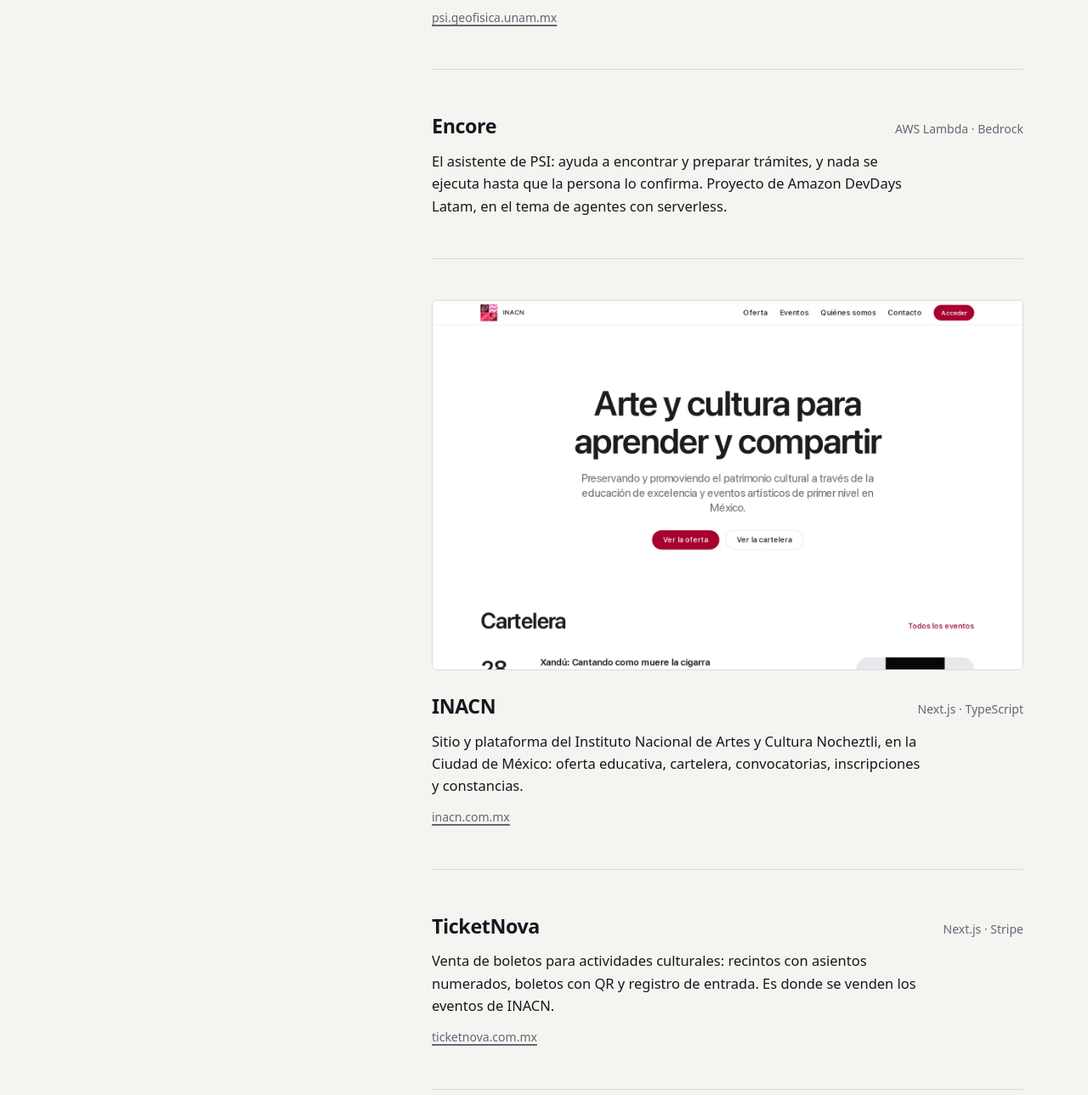
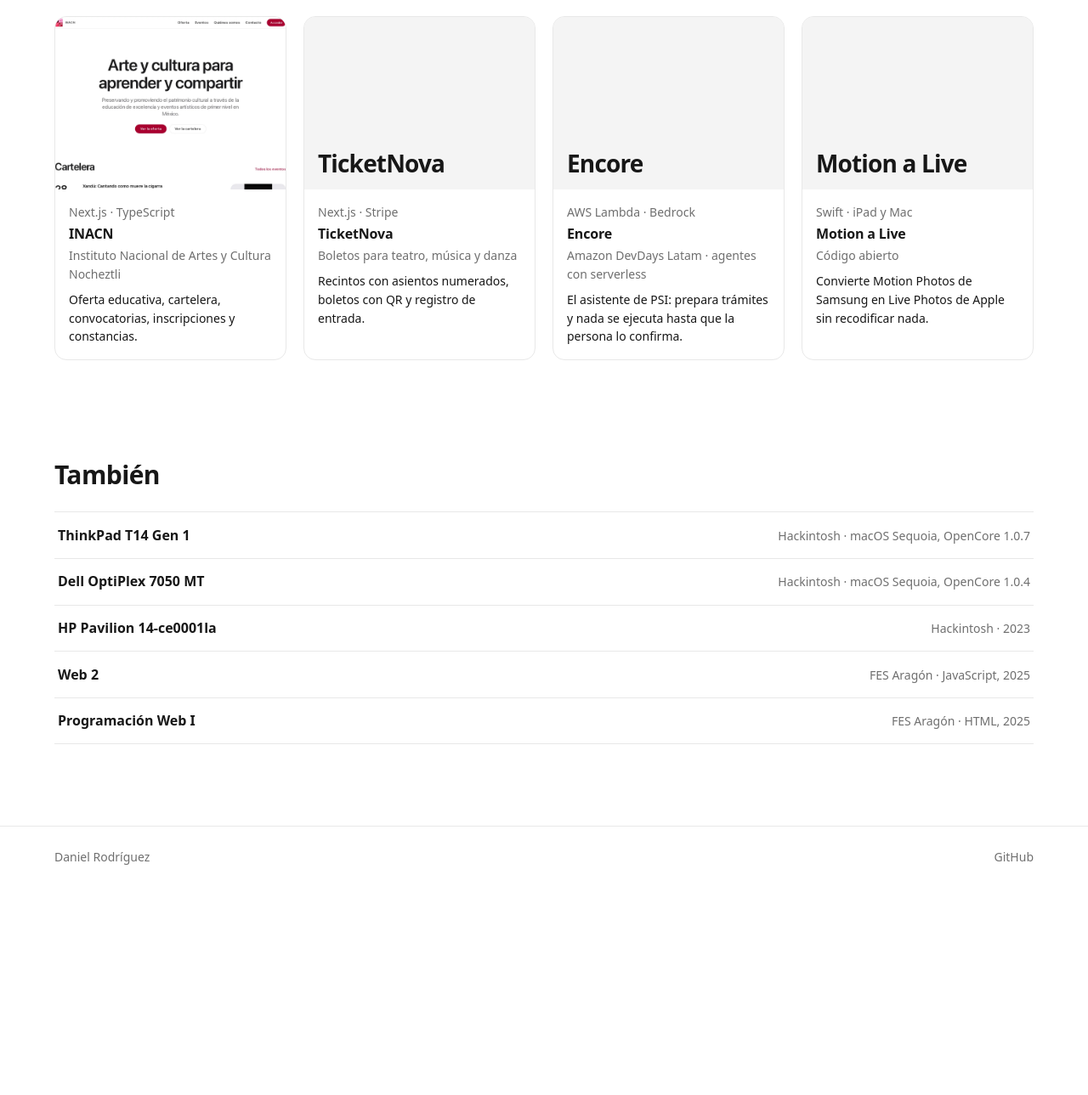
Before and after one commit to danibutnotdani/danibutnotdani.github.io, a plain HTML site: page index.html in a window 1280 px wide. Shown: the part 722-2011 px from the top of the page at 85% size. After the commit the page ends 1767 px from the top, so only its background shows below. Drawn offline with Linux system fonts and the light colour scheme.

Commit message:
Proyectos como cartelera
El proyecto principal a buen tamaño y los demás en tarjetas, como la cartelera de TicketNova. Se quita el texto que no decía nada.

```diff
--- a/index.html
+++ b/index.html
@@ -12,141 +12,173 @@
 <meta property="og:image" content="https://danibutnotdani.github.io/img/psi.webp">
 <meta name="color-scheme" content="light dark">
 <style>
-  /* Gris neutro y la tipografía del sistema: quién soy a la izquierda, el trabajo a la derecha. Sin fuentes externas ni scripts. */
-  :root { --fondo: #f4f4f1; --tinta: #16181d; --suave: #636872; --linea: #dcdcd6; --papel: #fff; }
+  /* Como una cartelera: el proyecto principal a buen tamaño y, debajo, los demás en tarjetas. */
+  :root { --fondo: #fff; --tinta: #171717; --suave: #6f6f6f; --tenue: #f4f4f4; --linea: #e8e8e8; --boton: #171717; --sobre-boton: #fafafa; --radio: 14px; }
   @media (prefers-color-scheme: dark) {
-    :root { --fondo: #101114; --tinta: #e7e8ea; --suave: #9095a0; --linea: #26282d; --papel: #17181c; }
+    :root { --fondo: #171717; --tinta: #fafafa; --suave: #a3a3a3; --tenue: #262626; --linea: #2e2e2e; --boton: #ebebeb; --sobre-boton: #171717; }
   }
   * { box-sizing: border-box; }
-  html { -webkit-text-size-adjust: 100%; scroll-behavior: smooth; }
-  @media (prefers-reduced-motion: reduce) { html { scroll-behavior: auto; } }
-  body { margin: 0; background: var(--fondo); color: var(--tinta); font: 1.03rem/1.6 system-ui, -apple-system, "Segoe UI", Roboto, sans-serif; }
+  html { -webkit-text-size-adjust: 100%; }
+  body { margin: 0; background: var(--fondo); color: var(--tinta); font: 1rem/1.55 system-ui, -apple-system, "Segoe UI", Roboto, sans-serif; }
   p, h1, h2, h3 { margin: 0; }
   ul { list-style: none; margin: 0; padding: 0; }
   img { display: block; width: 100%; height: auto; }
-  a { color: inherit; text-decoration-thickness: 1.5px; text-underline-offset: 3px; }
-  a:focus-visible { outline: 2px solid var(--tinta); outline-offset: 3px; border-radius: 2px; }
-  .saltar { position: absolute; left: -999px; }
-  .saltar:focus { left: 1rem; top: 1rem; background: var(--papel); padding: .5rem .75rem; z-index: 1; }
+  a { color: inherit; text-decoration: none; }
+  a:focus-visible { outline: 2px solid var(--tinta); outline-offset: 4px; border-radius: var(--radio); }
+  .ancho { max-width: 76rem; margin: 0 auto; padding: 0 1.25rem; }
+  @media (min-width: 40rem) { .ancho { padding: 0 2rem; } }
+  .suave { color: var(--suave); }
 
-  .pagina { max-width: 74rem; margin: 0 auto; padding: 0 1.5rem; display: grid; gap: 0 5rem; }
-  header { padding: 4rem 0 1rem; }
-  h1 { font-size: 2.1rem; font-weight: 650; letter-spacing: -0.02em; line-height: 1.1; }
-  .intro { margin-top: 1.1rem; font-size: 1.2rem; line-height: 1.45; max-width: 24rem; }
-  .datos { margin-top: 1.5rem; color: var(--suave); font-size: .95rem; }
-  header nav { margin-top: 2.5rem; display: flex; flex-wrap: wrap; gap: .4rem 1.25rem; font-size: .95rem; }
-  header nav a { text-decoration: none; color: var(--suave); }
-  header nav a:hover { color: var(--tinta); text-decoration: underline; }
+  .barra { display: flex; justify-content: space-between; align-items: center; height: 4rem; border-bottom: 1px solid var(--linea); }
+  .barra .marca { font-weight: 600; }
+  .barra nav { display: flex; gap: .25rem; }
+  .barra nav a { padding: .5rem .75rem; border-radius: 999px; }
+  .barra nav a:hover { background: var(--tenue); }
 
-  main { padding: 2rem 0 3rem; }
-  h2 { font-size: .85rem; font-weight: 600; color: var(--suave); margin: 0 0 1rem; scroll-margin-top: 2rem; }
-  section + section { margin-top: 4rem; }
-  .obra { display: grid; gap: .6rem; padding-bottom: 3rem; margin-bottom: 3rem; border-bottom: 1px solid var(--linea); }
-  .obra:last-child { border-bottom: 0; margin-bottom: 0; padding-bottom: 0; }
-  .captura { margin-bottom: .9rem; border: 1px solid var(--linea); border-radius: 6px; overflow: hidden; background: var(--papel); }
-  .captura img { aspect-ratio: 16 / 10; object-fit: cover; object-position: top; transition: opacity .15s; }
-  a.captura:hover img { opacity: .9; }
-  .cab { display: flex; flex-wrap: wrap; justify-content: space-between; align-items: baseline; gap: .2rem 1rem; }
-  h3 { font-size: 1.45rem; font-weight: 650; letter-spacing: -0.015em; }
-  h3 a { text-decoration: none; }
-  h3 a:hover { text-decoration: underline; }
-  .pila, .dom { font-size: .875rem; color: var(--suave); }
-  .dom:hover { color: var(--tinta); }
-  .obra p.texto { max-width: 36rem; }
-  .lista li { display: flex; flex-wrap: wrap; justify-content: space-between; align-items: baseline; gap: .1rem 1rem; padding: .7rem 0; border-top: 1px solid var(--linea); }
-  .lista li:last-child { border-bottom: 1px solid var(--linea); }
+  .boton { display: inline-flex; align-items: center; height: 3rem; padding: 0 1.75rem; border-radius: 999px; background: var(--boton); color: var(--sobre-boton); font-weight: 500; }
+  .boton:hover { opacity: .88; }
+
+  /* El principal manda: su captura grande y el nombre a todo tamaño. */
+  .principal { display: grid; gap: 2rem; padding: 2.5rem 0 0; }
+  .principal .captura { border-radius: var(--radio); border: 1px solid var(--linea); overflow: hidden; }
+  .principal .captura img { aspect-ratio: 16 / 10; object-fit: cover; object-position: top; }
+  .principal .texto { display: grid; justify-items: start; gap: 1rem; }
+  .principal .texto > .suave { font-size: 1.125rem; }
+  .principal h1 { font-size: clamp(3rem, 9vw, 4.5rem); line-height: 1.05; font-weight: 600; letter-spacing: -0.025em; text-wrap: balance; }
+  .principal .descripcion { font-size: 1.125rem; max-width: 34rem; }
+  .principal .acciones { display: flex; flex-wrap: wrap; align-items: center; gap: .75rem 1.25rem; margin-top: 1rem; }
+  @media (min-width: 64rem) { .principal { grid-template-columns: 1fr 1fr; align-items: center; gap: 4rem; padding-top: 4rem; } }
+
+  section { margin-top: 5rem; }
+  @media (min-width: 40rem) { section { margin-top: 7rem; } }
+  .titulo { display: flex; flex-wrap: wrap; align-items: end; justify-content: space-between; gap: .5rem 1rem; }
+  h2 { font-size: clamp(1.5rem, 3.5vw, 1.875rem); font-weight: 600; letter-spacing: -0.02em; }
+
+  .rejilla { margin-top: 2rem; display: grid; grid-template-columns: 1fr; gap: 1.25rem; }
+  @media (min-width: 36rem) { .rejilla { grid-template-columns: 1fr 1fr; } }
+  @media (min-width: 64rem) { .rejilla { grid-template-columns: repeat(4, 1fr); } }
+  .tarjeta { display: block; height: 100%; border-radius: var(--radio); background: var(--fondo); border: 1px solid var(--linea); overflow: hidden; transition: transform .2s; }
+  a.tarjeta:hover { transform: scale(1.01); }
+  a.tarjeta:active { transform: scale(.99); }
+  @media (prefers-reduced-motion: reduce) { .tarjeta { transition: none; } a.tarjeta:hover, a.tarjeta:active { transform: none; } }
+  .tarjeta .imagen { aspect-ratio: 4 / 3; background: var(--tenue); display: grid; }
+  .tarjeta .imagen img { height: 100%; object-fit: cover; object-position: top; }
+  /* Sin captura, el nombre hace de cartel. */
+  .tarjeta .imagen span { align-self: end; padding: 1rem; font-size: clamp(1.5rem, 3vw, 1.75rem); font-weight: 600; letter-spacing: -0.03em; line-height: 1.05; text-wrap: balance; }
+  .tarjeta .datos { display: grid; align-content: start; gap: .25rem; padding: 1rem; }
+  .tarjeta .datos p { font-size: .875rem; }
+  .tarjeta h3 { font-size: 1rem; font-weight: 600; letter-spacing: -0.01em; line-height: 1.35; }
+  .tarjeta .datos p.que { margin-top: .25rem; color: var(--tinta); }
+
+  .lista { margin-top: 1.25rem; border-top: 1px solid var(--linea); }
+  .lista a { display: flex; flex-wrap: wrap; justify-content: space-between; align-items: baseline; gap: .1rem 1.5rem; padding: .9rem .25rem; border-bottom: 1px solid var(--linea); }
+  .lista a:hover { background: var(--tenue); }
+  .lista b { font-weight: 600; }
   .lista span { font-size: .875rem; color: var(--suave); }
-  footer { grid-column: 1 / -1; padding: 1rem 0 3rem; font-size: .875rem; color: var(--suave); }
 
-  @media (min-width: 60rem) {
-    .pagina { grid-template-columns: 22rem 1fr; padding: 0 1.75rem; }
-    header { position: sticky; top: 0; align-self: start; padding-top: 6rem; }
-    main { padding-top: 6rem; }
-  }
+  footer { margin-top: 6rem; border-top: 1px solid var(--linea); }
+  footer .ancho { display: flex; justify-content: space-between; align-items: center; min-height: 4.5rem; font-size: .875rem; color: var(--suave); }
+  footer a:hover { color: var(--tinta); }
 </style>
 </head>
 <body>
-<a class="saltar" href="#trabajo">Saltar al contenido</a>
-<div class="pagina">
 <header>
-    <h1>Daniel Rodríguez</h1>
-    <p class="intro">Construyo plataformas web para instituciones y, por mi cuenta, apps para resolver cosas mías.</p>
-    <p class="datos">TypeScript, Swift y Kotlin · México</p>
+  <div class="ancho barra">
+    <a class="marca" href="./">Daniel Rodríguez</a>
     <nav aria-label="Secciones">
-      <a href="#trabajo">Trabajo</a>
+      <a href="#proyectos">Proyectos</a>
       <a href="#tambien">También</a>
       <a href="https://github.com/danibutnotdani">GitHub</a>
     </nav>
+  </div>
 </header>
 
-  <main>
-    <section aria-labelledby="trabajo">
-      <h2 id="trabajo">Trabajo</h2>
-
-      <article class="obra">
+<main class="ancho">
+  <article class="principal">
     <a class="captura" href="https://psi.geofisica.unam.mx" aria-label="Abrir PSI">
       <img src="img/psi.webp" width="1600" height="1000" alt="Página de entrada de la Plataforma de Servicios Institucionales del Instituto de Geofísica">
     </a>
-        <div class="cab">
-          <h3><a href="https://psi.geofisica.unam.mx">PSI</a></h3>
-          <p class="pila">Next.js · TypeScript · PostgreSQL</p>
+    <div class="texto">
+      <p class="suave">Instituto de Geofísica, UNAM</p>
+      <h1>Plataforma de Servicios Institucionales</h1>
+      <p class="descripcion">Reúne en un solo lugar los trámites y servicios del Instituto, con cuentas, roles por unidad y avisos. Está en producción.</p>
+      <div class="acciones">
+        <a class="boton" href="https://psi.geofisica.unam.mx">Abrir PSI</a>
+        <p class="suave">Next.js · TypeScript · PostgreSQL</p>
       </div>
-        <p class="texto">La Plataforma de Servicios Institucionales del Instituto de Geofísica de la UNAM. Reúne en un solo lugar los trámites y servicios del Instituto, con cuentas, roles por unidad y avisos. Está en producción.</p>
-        <p><a class="dom" href="https://psi.geofisica.unam.mx">psi.geofisica.unam.mx</a></p>
+    </div>
   </article>
 
-      <article class="obra">
-        <div class="cab">
+  <section aria-labelledby="proyectos">
+    <div class="titulo">
+      <h2 id="proyectos">Proyectos</h2>
+      <p class="suave">Plataformas web y apps propias</p>
+    </div>
+    <ul class="rejilla">
+      <li>
+        <a class="tarjeta" href="https://www.inacn.com.mx">
+          <div class="imagen"><img src="img/inacn.webp" width="1600" height="1000" loading="lazy" alt="Portada del sitio del Instituto Nacional de Artes y Cultura Nocheztli"></div>
+          <div class="datos">
+            <p class="suave">Next.js · TypeScript</p>
+            <h3>INACN</h3>
+            <p class="suave">Instituto Nacional de Artes y Cultura Nocheztli</p>
+            <p class="que">Oferta educativa, cartelera, convocatorias, inscripciones y constancias.</p>
+          </div>
+        </a>
+      </li>
+      <li>
+        <a class="tarjeta" href="https://www.ticketnova.com.mx">
+          <div class="imagen"><span>TicketNova</span></div>
+          <div class="datos">
+            <p class="suave">Next.js · Stripe</p>
+            <h3>TicketNova</h3>
+            <p class="suave">Boletos para teatro, música y danza</p>
+            <p class="que">Recintos con asientos numerados, boletos con QR y registro de entrada.</p>
+          </div>
+        </a>
+      </li>
+      <li>
+        <div class="tarjeta">
+          <div class="imagen"><span>Encore</span></div>
+          <div class="datos">
+            <p class="suave">AWS Lambda · Bedrock</p>
             <h3>Encore</h3>
-          <p class="pila">AWS Lambda · Bedrock</p>
+            <p class="suave">Amazon DevDays Latam · agentes con serverless</p>
+            <p class="que">El asistente de PSI: prepara trámites y nada se ejecuta hasta que la persona lo confirma.</p>
           </div>
-        <p class="texto">El asistente de PSI: ayuda a encontrar y preparar trámites, y nada se ejecuta hasta que la persona lo confirma. Proyecto de Amazon DevDays Latam, en el tema de agentes con serverless.</p>
-      </article>
-
-      <article class="obra">
-        <a class="captura" href="https://www.inacn.com.mx" aria-label="Abrir INACN">
-          <img src="img/inacn.webp" width="1600" height="1000" loading="lazy" alt="Portada del sitio del Instituto Nacional de Artes y Cultura Nocheztli">
+        </div>
+      </li>
+      <li>
+        <a class="tarjeta" href="https://github.com/danibutnotdani/MotionPhotoConverter">
+          <div class="imagen"><span>Motion a Live</span></div>
+          <div class="datos">
+            <p class="suave">Swift · iPad y Mac</p>
+            <h3>Motion a Live</h3>
+            <p class="suave">Código abierto</p>
+            <p class="que">Convierte Motion Photos de Samsung en Live Photos de Apple sin recodificar nada.</p>
+          </div>
         </a>
-        <div class="cab">
-          <h3><a href="https://www.inacn.com.mx">INACN</a></h3>
-          <p class="pila">Next.js · TypeScript</p>
-        </div>
-        <p class="texto">Sitio y plataforma del Instituto Nacional de Artes y Cultura Nocheztli, en la Ciudad de México: oferta educativa, cartelera, convocatorias, inscripciones y constancias.</p>
-        <p><a class="dom" href="https://www.inacn.com.mx">inacn.com.mx</a></p>
-      </article>
-
-      <article class="obra">
-        <div class="cab">
-          <h3><a href="https://www.ticketnova.com.mx">TicketNova</a></h3>
-          <p class="pila">Next.js · Stripe</p>
-        </div>
-        <p class="texto">Venta de boletos para actividades culturales: recintos con asientos numerados, boletos con QR y registro de entrada. Es donde se venden los eventos de INACN.</p>
-        <p><a class="dom" href="https://www.ticketnova.com.mx">ticketnova.com.mx</a></p>
-      </article>
-
-      <article class="obra">
-        <div class="cab">
-          <h3><a href="https://github.com/danibutnotdani/MotionPhotoConverter">Motion a Live</a></h3>
-          <p class="pila">Swift · iPad y Mac</p>
-        </div>
-        <p class="texto">Convierte las Motion Photos de un teléfono Samsung en Live Photos de Apple. No recodifica nada: copia la imagen tal cual y solo reescribe el dato que une la foto con su video, así que se conservan el HDR, la fecha y la ubicación.</p>
-        <p><a class="dom" href="https://github.com/danibutnotdani/MotionPhotoConverter">github.com/danibutnotdani/MotionPhotoConverter</a></p>
-      </article>
+      </li>
+    </ul>
   </section>
 
   <section aria-labelledby="tambien">
     <h2 id="tambien">También</h2>
     <ul class="lista">
-        <li><a href="https://github.com/danibutnotdani/ThinkPad-T14-Hackintosh">ThinkPad T14 Gen 1</a><span>Hackintosh · macOS Sequoia, OpenCore 1.0.7</span></li>
-        <li><a href="https://github.com/danibutnotdani/OptiPlex-7050-Hackintosh">Dell OptiPlex 7050 MT</a><span>Hackintosh · macOS Sequoia, OpenCore 1.0.4</span></li>
-        <li><a href="https://github.com/danibutnotdani/HP-Pavilion-14-ce0001la">HP Pavilion 14-ce0001la</a><span>Hackintosh · 2023</span></li>
-        <li><a href="https://github.com/danibutnotdani/Web2">Web 2</a><span>FES Aragón · JavaScript, 2025</span></li>
-        <li><a href="https://github.com/danibutnotdani/ProgWebI2557">Programación Web I</a><span>FES Aragón · HTML, 2025</span></li>
+      <li><a href="https://github.com/danibutnotdani/ThinkPad-T14-Hackintosh"><b>ThinkPad T14 Gen 1</b><span>Hackintosh · macOS Sequoia, OpenCore 1.0.7</span></a></li>
+      <li><a href="https://github.com/danibutnotdani/OptiPlex-7050-Hackintosh"><b>Dell OptiPlex 7050 MT</b><span>Hackintosh · macOS Sequoia, OpenCore 1.0.4</span></a></li>
+      <li><a href="https://github.com/danibutnotdani/HP-Pavilion-14-ce0001la"><b>HP Pavilion 14-ce0001la</b><span>Hackintosh · 2023</span></a></li>
+      <li><a href="https://github.com/danibutnotdani/Web2"><b>Web 2</b><span>FES Aragón · JavaScript, 2025</span></a></li>
+      <li><a href="https://github.com/danibutnotdani/ProgWebI2557"><b>Programación Web I</b><span>FES Aragón · HTML, 2025</span></a></li>
     </ul>
   </section>
 </main>
 
-  <footer>Hecha a mano, sin frameworks.</footer>
+<footer>
+  <div class="ancho">
+    <span>Daniel Rodríguez</span>
+    <a href="https://github.com/danibutnotdani">GitHub</a>
   </div>
+</footer>
 </body>
 </html>
```
Lines whose indentation alone changed are shown as unchanged.
